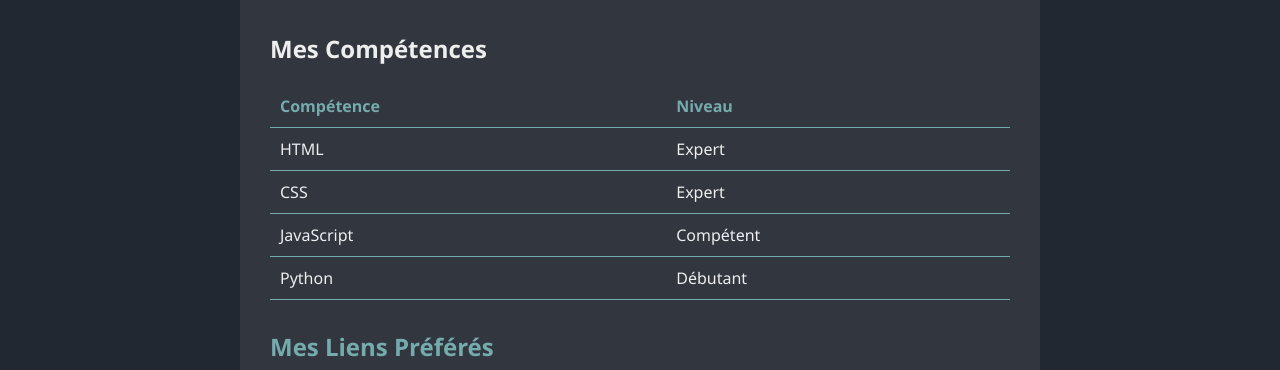
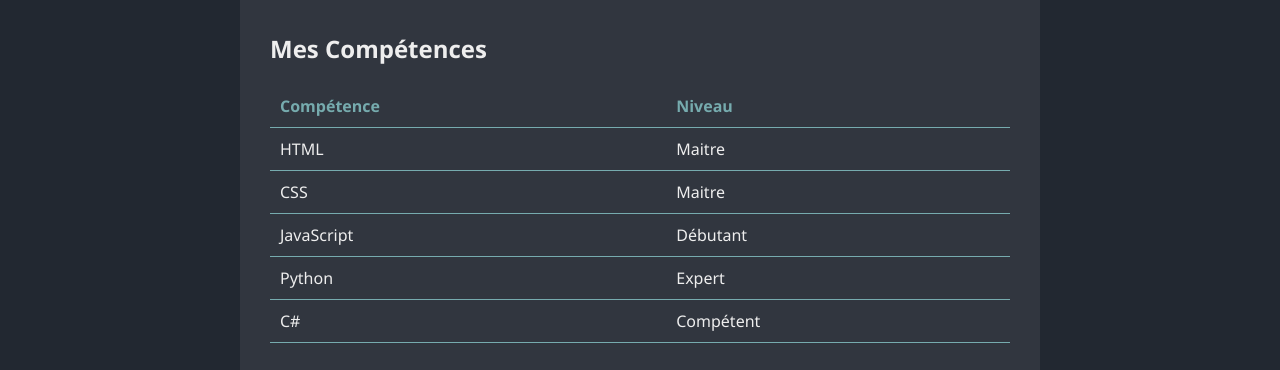
Before and after one commit to Owen-Gr/Owen-Gr.github.io, a plain HTML site: page biographie.html in a window 1280 px wide. Shown: the part 864-1234 px from the top of the page. Drawn offline with Linux system fonts and the light colour scheme; files whose address does not match are found by name.

Commit message:
Update biographie.html

```diff
--- a/biographie.html
+++ b/biographie.html
@@ -105,19 +105,23 @@
                     </tr>
                     <tr>
                         <td>HTML</td>
+                        <td>Maitre</td>
+                    </tr>
+                    <tr>
+                        <td>CSS</td>
+                        <td>Maitre</td>
+                    </tr>
+                    <tr>
+                        <td>JavaScript</td>
+                        <td>Débutant</td>
+                    </tr>
+                    <tr>
+                        <td>Python</td>
                         <td>Expert</td>
                     </tr>
                     <tr>
-                        <td>CSS</td>
-                        <td>Expert</td>
-                    </tr>
-                    <tr>
-                        <td>JavaScript</td>
+                        <td>C#</td>
                         <td>Compétent</td>
-                    </tr>
-                    <tr>
-                        <td>Python</td>
-                        <td>Débutant</td>
                     </tr>
                 </table>
             </section>
```
